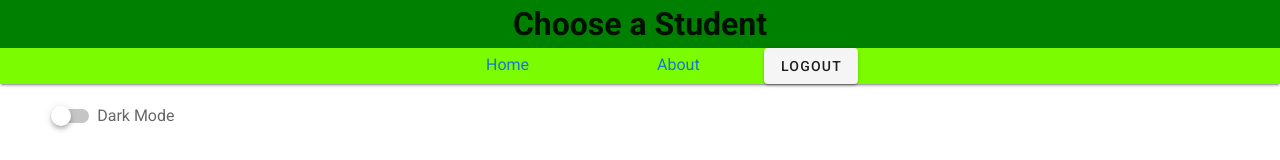
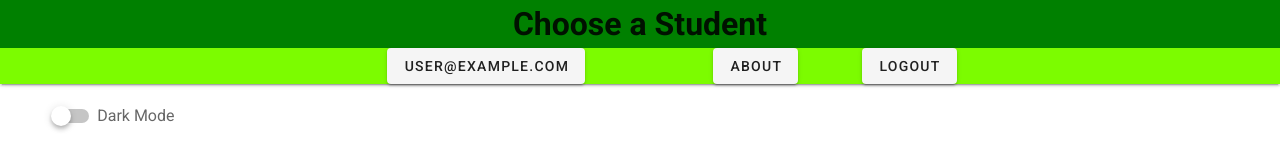
Before and after one commit to Holgermueller/choose-a-cause, a Vue app: page / in a window 1280 px wide. Shown: the top 160 px of the page. Built offline with nearby package versions, Linux system fonts and the light colour scheme; no server answers; sample sign-in values are in the browser's storage.

Commit message:
more work on authentication

```diff
--- a/src/components/LoginRegistration/LoginForm.vue
+++ b/src/components/LoginRegistration/LoginForm.vue
@@ -77,14 +77,17 @@ export default {
         this.clearLoginForm();
       }
     },
+
     checkEmailValid(email) {
       const regex = /[a-z0-9!#$%&'*+/=?^_`{|}~-]+(?:\.[a-z0-9!#$%&'*+/=?^_`{|}~-]+)*@(?:[a-z0-9](?:[a-z0-9-]*[a-z0-9])?\.)+[a-z0-9](?:[a-z0-9-]*[a-z0-9])?/;
       return regex.test(this.email);
     },
+
     checkPasswordValid(password) {
       const regex = /^(?=.*[a-z])(?=.*[A-Z])(?=.*[0-9])(?=.*[!@#\$%\^&\*])(?=.{8,})/;
       return regex.test(this.password);
     },
+
     loginUser(e) {
       const userLoginInfo = {
         email: this.email,
@@ -95,13 +98,18 @@ export default {
         .auth()
         .signInWithEmailAndPassword(this.email, this.password)
         .then(user => {
-          alert(`User logged in as: ${userLoginInfo.email}`);
-          this.$router.push("/user/:id");
+          const loggedInUser = {
+            id: user.id
+          };
+          alert(`User logged in as: ${userLoginInfo.uid}`);
+          this.$router.go({ path: this.$router.path });
+          console.log(userLoginInfo.uid);
         })
         .catch(err => {
           console.log("Error: " + err.message);
         });
     },
+
     clearLoginForm() {
       this.$refs.form.reset();
     }
--- a/src/components/LoginRegistration/RegistrationForm.vue
+++ b/src/components/LoginRegistration/RegistrationForm.vue
@@ -155,7 +155,7 @@ export default {
         .createUserWithEmailAndPassword(this.email, this.password)
         .then(user => {
           alert(`Account created for: ${newUser.email}`);
-          //this.$router.push('/');
+          this.$router.go({ path: this.$router.path });
         })
         .catch(err => {
           console.log("Error: " + err.message);
--- a/src/components/layout/Header.vue
+++ b/src/components/layout/Header.vue
@@ -8,10 +8,15 @@
       </div>
 
       <div class="nav">
-        <router-link to="/">Home</router-link>
+        <router-link v-if="!isLoggedIn" to="/">Home</router-link>
+        <router-link v-if="isLoggedIn" to="/user/:id">
+          <v-btn>{{ currentUser }}</v-btn>
+        </router-link>
         <!-- <router-link to="/user/:id">Login</router-link> -->
-        <router-link to="/about">About</router-link>
-        <v-btn @click="logout">Logout</v-btn>
+        <router-link to="/about">
+          <v-btn>About</v-btn>
+        </router-link>
+        <v-btn v-if="isLoggedIn" @click="logout">Logout</v-btn>
       </div>
     </v-card>
   </div>
@@ -30,13 +35,21 @@ export default {
       currentUser: false
     };
   },
+
+  created() {
+    if (firebase.auth().currentUser) {
+      this.isLoggedIn = true;
+      this.currentUser = firebase.auth().currentUser.email;
+    }
+  },
+
   methods: {
     logout() {
       firebase
         .auth()
         .signOut()
         .then(() => {
-          this.$router.push("/");
+          this.$router.go({ path: this.$router.path });
         });
     }
   }
--- a/src/main.js
+++ b/src/main.js
@@ -1,14 +1,21 @@
-import Vue from 'vue'
-import App from './App.vue'
-import vuetify from './plugins/vuetify';
+import Vue from "vue";
+import App from "./App.vue";
+import vuetify from "./plugins/vuetify";
 import router from "./router";
+import firebase from "firebase";
+import "./components/firebase/firebaseInit";
 
 export const bus = new Vue();
 
-Vue.config.productionTip = false
+Vue.config.productionTip = false;
 
-new Vue({
-  vuetify,
-  router,
-  render: h => h(App)
-}).$mount('#app')
+let app;
+firebase.auth().onAuthStateChanged(user => {
+  if (!app) {
+    app = new Vue({
+      vuetify,
+      router,
+      render: h => h(App)
+    }).$mount("#app");
+  }
+});
--- a/src/router/index.js
+++ b/src/router/index.js
@@ -7,6 +7,7 @@ import SingleCourse from "../components/pages/singleCourse";
 import firebase from "firebase";
 
 Vue.use(VueRouter);
+
 let router = new VueRouter({
   mode: "history",
   routes: [
```
